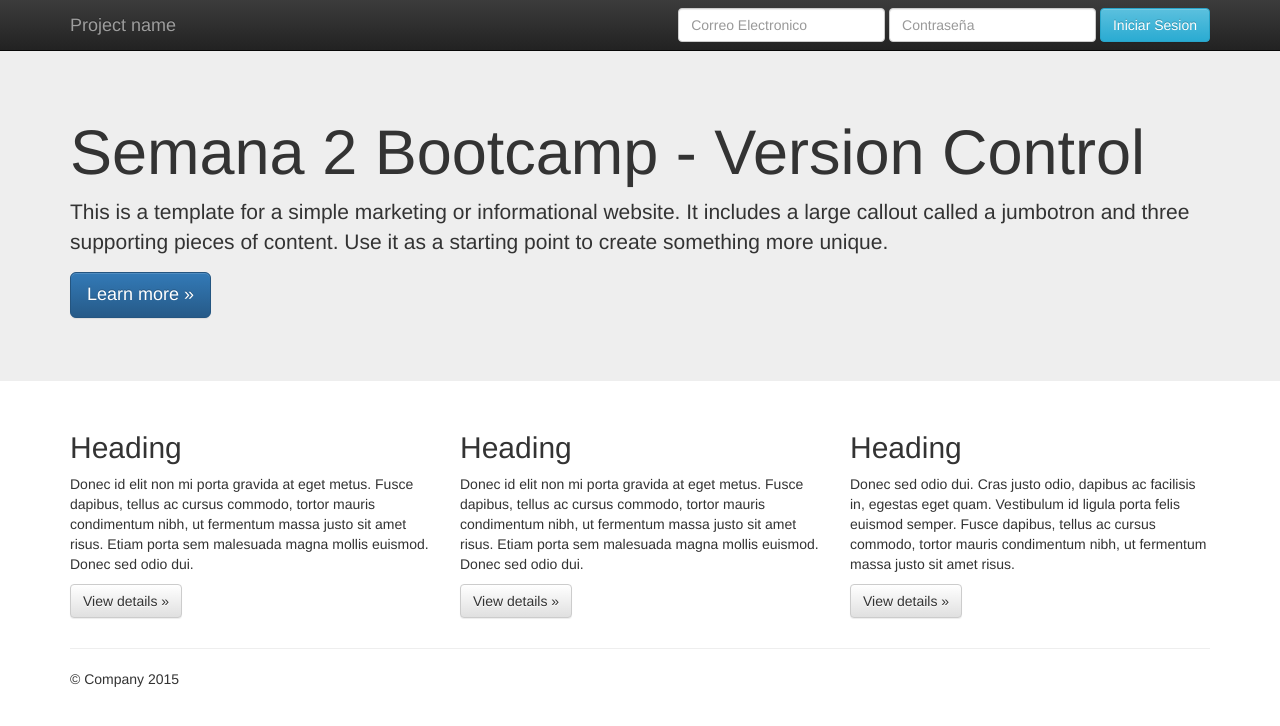
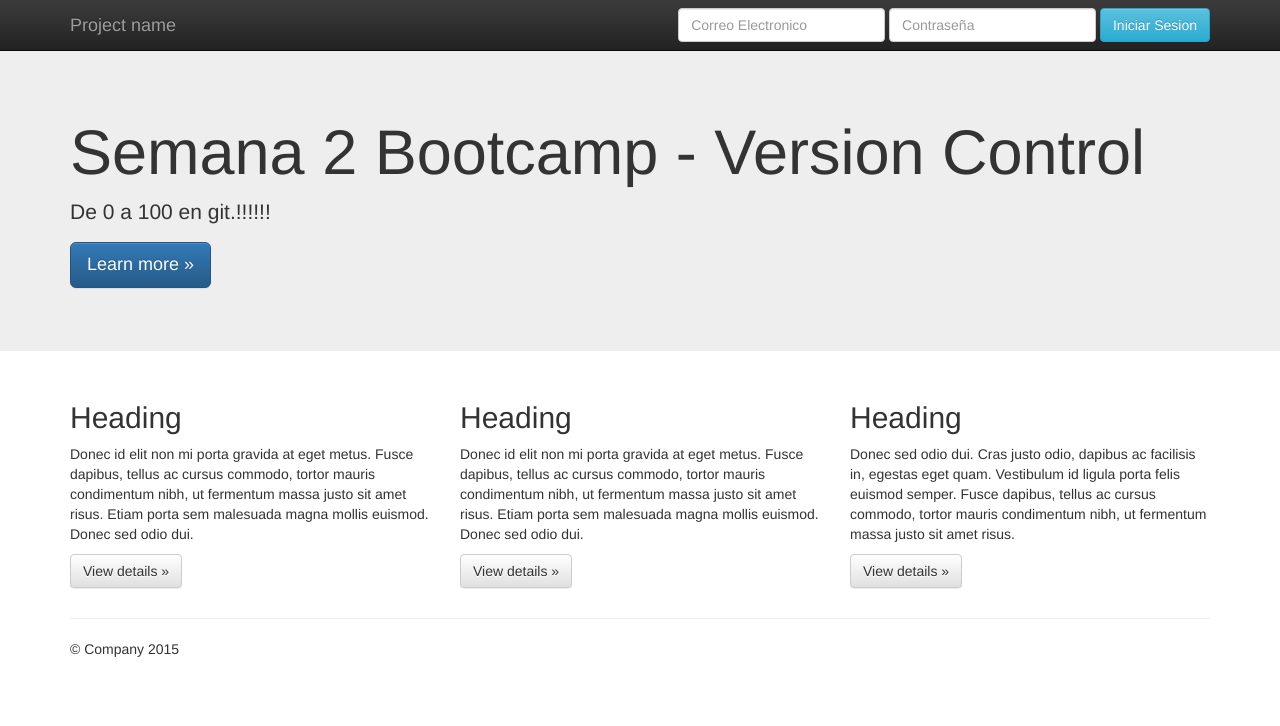
Before and after one commit to vderbis/Curso_Git, a plain HTML site: page index.html in a window 1280 px wide. Drawn offline with nearby package versions, Linux system fonts and the light colour scheme.

Commit message:
Se actualiza descripcion de seccion principal del sitio

```diff
--- a/index.html
+++ b/index.html
@@ -56,7 +56,7 @@
     <div class="jumbotron">
       <div class="container">
         <h1>Semana 2 Bootcamp - Version Control</h1>
-        <p>This is a template for a simple marketing or informational website. It includes a large callout called a jumbotron and three supporting pieces of content. Use it as a starting point to create something more unique.</p>
+        <p>De 0 a 100 en git.!!!!!!</p>
         <p><a class="btn btn-primary btn-lg" href="#" role="button">Learn more &raquo;</a></p>
       </div>
     </div>
```
